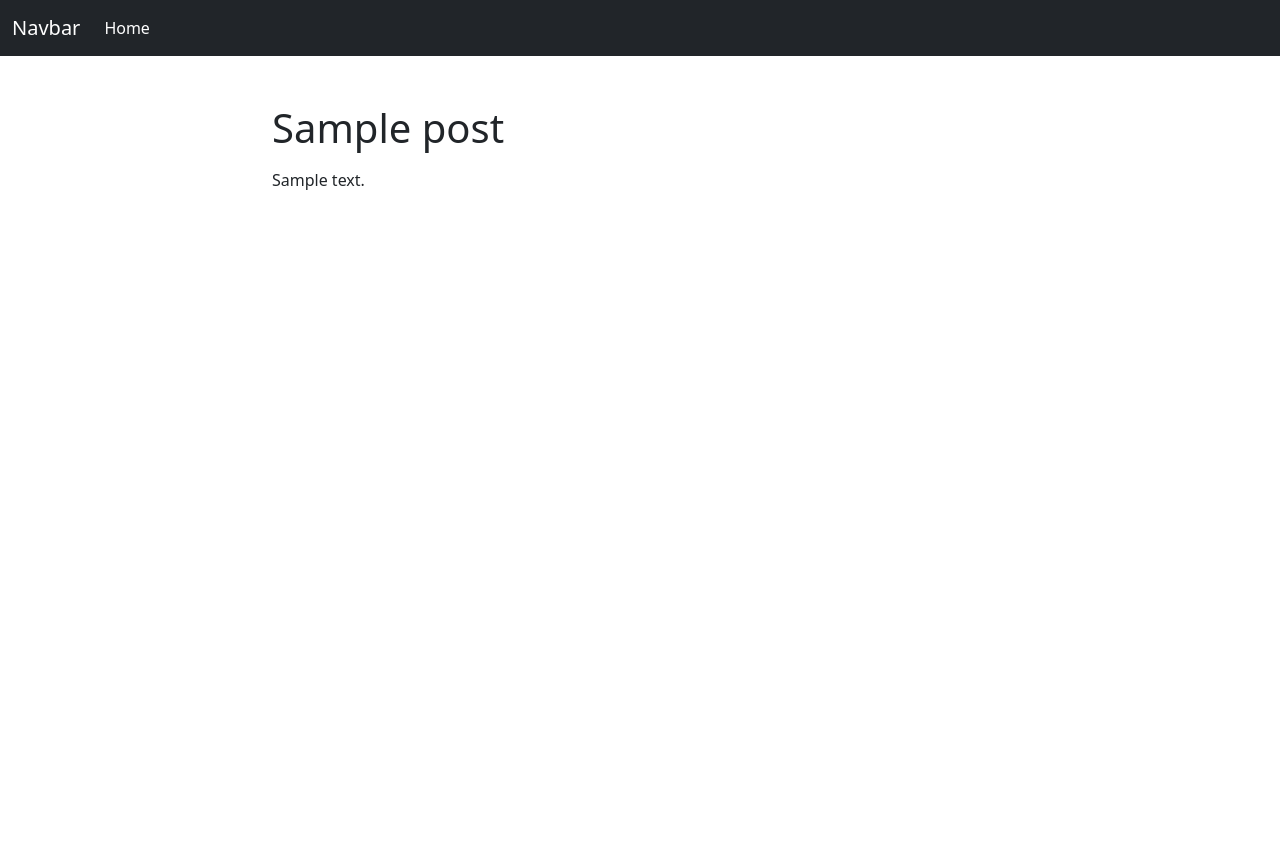
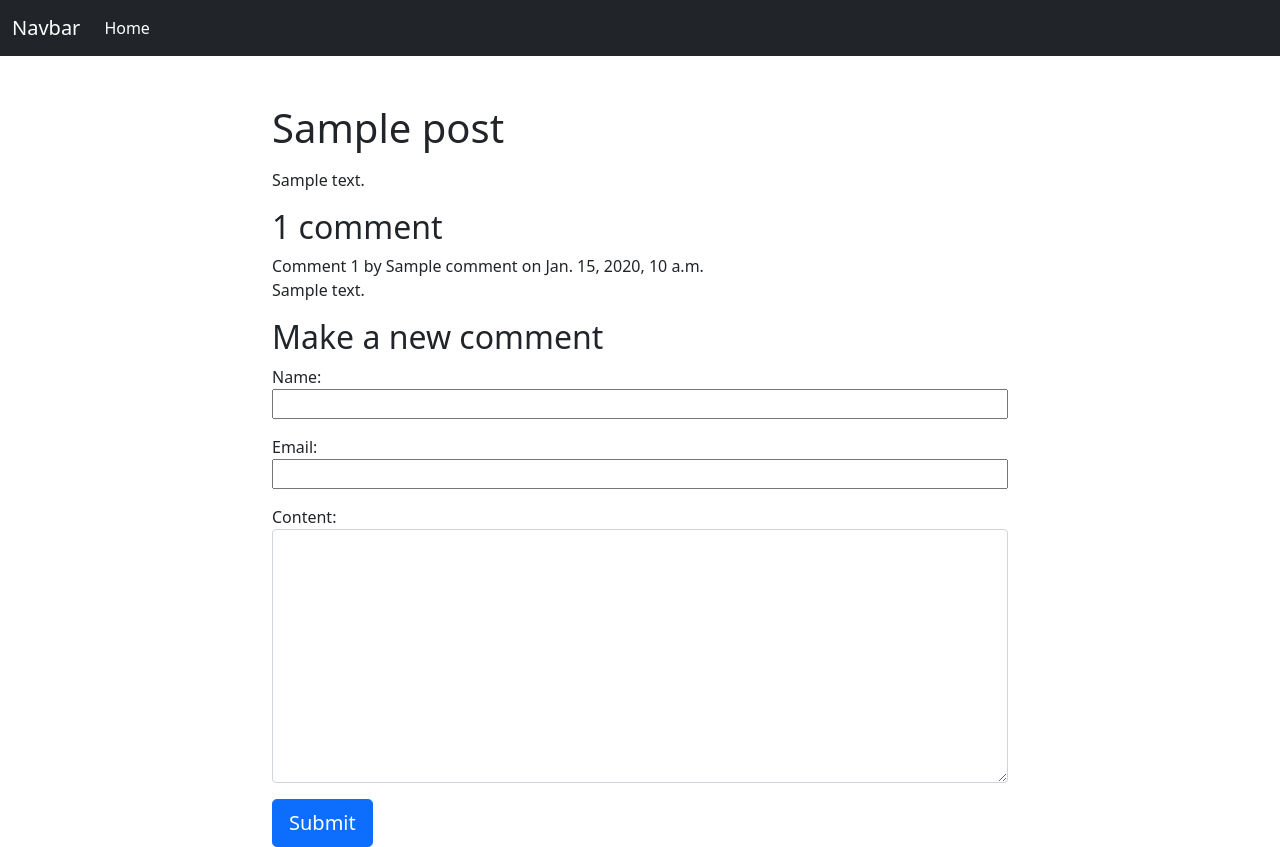
Before and after one commit to DelroyBrown28/NueBlog, a Django app: template blog/templates/single.html in a window 1280 px wide. Before the commit the page ends 190 px from the top, so only its background shows below. Run offline with Django 3.2, Linux system fonts and the light colour scheme; the template is opened without the code that fills it: values that come from a table or form of the project are taken from there, others are empty; tables that the repository leaves empty hold one stand-in row (values such as "Sample post").

Commit message:
comment section set up and funtional

```diff
--- a/NueBlog/settings.py
+++ b/NueBlog/settings.py
@@ -96,7 +96,7 @@ AUTH_PASSWORD_VALIDATORS = [
 
 LANGUAGE_CODE = 'en-us'
 
-TIME_ZONE = 'UTC'
+TIME_ZONE = 'europe/london'
 
 USE_I18N = True
 
--- a/NueBlog/urls.py
+++ b/NueBlog/urls.py
@@ -3,5 +3,5 @@ from django.urls import path, include
 
 urlpatterns = [
     path('admin/', admin.site.urls),
-    path('blog/', include('blog.urls', namespace='blog')),
+    path('', include('blog.urls', namespace='blog')),
 ]
--- a/blog/forms.py
+++ b/blog/forms.py
@@ -0,0 +1,13 @@
+from django import forms
+from .models import Comment
+
+
+class NewCommentForm(forms.ModelForm):
+    class Meta:
+        model = Comment
+        fields = ('name', 'email', 'content')
+        widgets = {
+            'name' : forms.TextInput(attrs={'class' : 'col-sm-12'}),
+            'email' : forms.TextInput(attrs={'class' : 'col-sm-12'}),
+            'content' : forms.Textarea(attrs={'class' : 'form-control'}),
+        }
--- a/blog/templates/includes/navbar.html
+++ b/blog/templates/includes/navbar.html
@@ -8,7 +8,7 @@
         <div class="collapse navbar-collapse" id="navbarSupportedContent">
             <ul class="navbar-nav me-auto mb-2 mb-lg-0">
                 <li class="nav-item">
-                    <a class="nav-link active" aria-current="page" href="http://127.0.0.1:8000/blog/">Home</a>
+                    <a class="nav-link active" aria-current="page" href="/">Home</a>
                 </li>
 
             </ul>
--- a/blog/templates/single.html
+++ b/blog/templates/single.html
@@ -16,6 +16,29 @@ Nue Blog - {{ post.title }}
                 <p>{{ post.content|linebreaks }}</p>
             </div>
 
+            <div class="col-md-12">
+
+                {% with comments.count as total_comments  %}
+                <h2>
+                    {{ total_comments }} comment{{ total_comments|pluralize }}
+                </h2>
+                {% endwith total_comments %}
+
+                {% for comment in comments  %}
+                Comment {{ forloop.counter }} by {{ comment.name }}
+                on {{ comment.publish }}
+                {{ comment.content|linebreaks }}
+                {% empty %}
+                <p>There are no comments for this post!</p>
+                {% endfor %}
+                <h2>Make a new comment</h2>
+                <form method="POST" id="myForm">
+                    {{ comment_form.as_p }}
+                    {% csrf_token %}
+                    <button type="submit" class="btn btn-primary btn-lg btn-block">Submit</button>
+                </form>
+            </div>
+
         </div>
     </div>
 </div>
```
Also changed, not shown: blog/views.py (+19 -2 lines).
